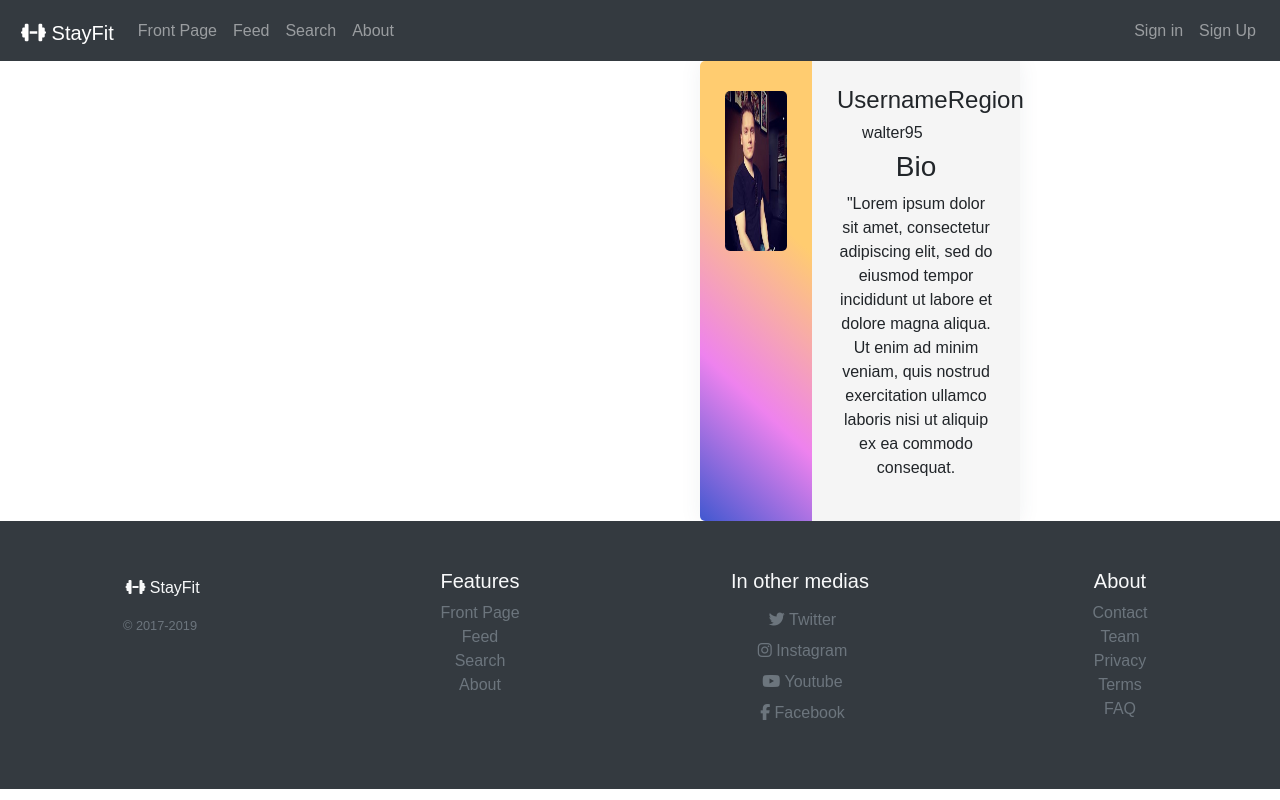
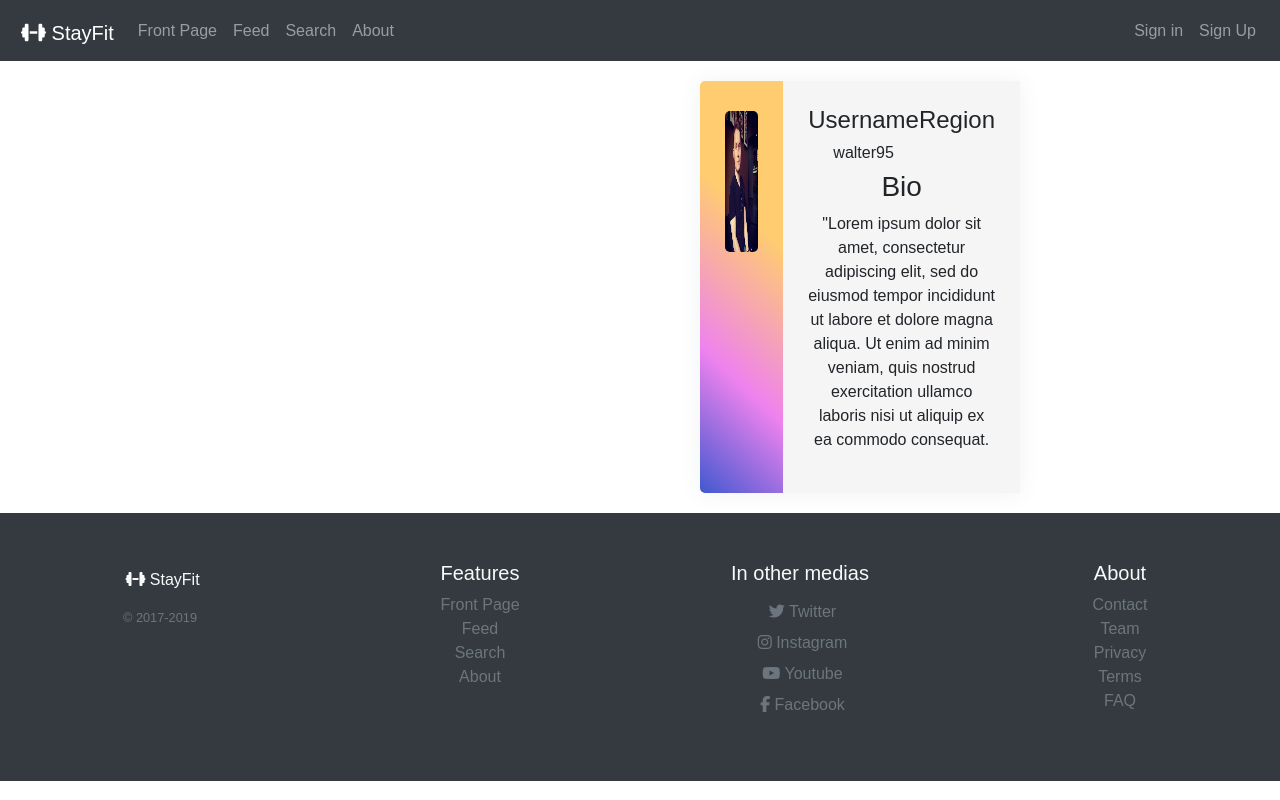
Before and after one commit to wesenbergg/webs2019-frontend-project, a React (Create React App) app in the folder fitness-app/: page /users/u/1 in a window 1280 px wide. Built offline with nearby package versions, Linux system fonts and the light colour scheme; data requests are answered from the project's data file.

Commit message:
singleprofilepage ja profile parannuksia

```diff
--- a/fitness-app/src/components/content/single/SingleUser.js
+++ b/fitness-app/src/components/content/single/SingleUser.js
@@ -4,7 +4,7 @@ import walter from '../../../img/walter.jpg'
 const SingleUser = ({singleUser}) => {
 
   return(
-      <div className="userBox">
+      <div className="userBox styling">
           <div className="vasen">
               <img src={walter} alt="user"/>
                   <h3 className="otsikko3">{singleUser.firstname} {singleUser.lastname}</h3>
--- a/fitness-app/src/styles/singleUser.css
+++ b/fitness-app/src/styles/singleUser.css
@@ -5,7 +5,10 @@
     list-style: none;
     font-family: 'Josefin Sans', sans-serif;
 }
-
+.styling {
+    margin-top: 20px;
+    margin-bottom: 20px;
+}
 
 .userBox{
 
@@ -34,7 +37,7 @@
 
 
 .userBox .oikea{
-    width: 65%;
+    width: 85%;
     background: whitesmoke;
     padding: 25px 25px;
 }
```
